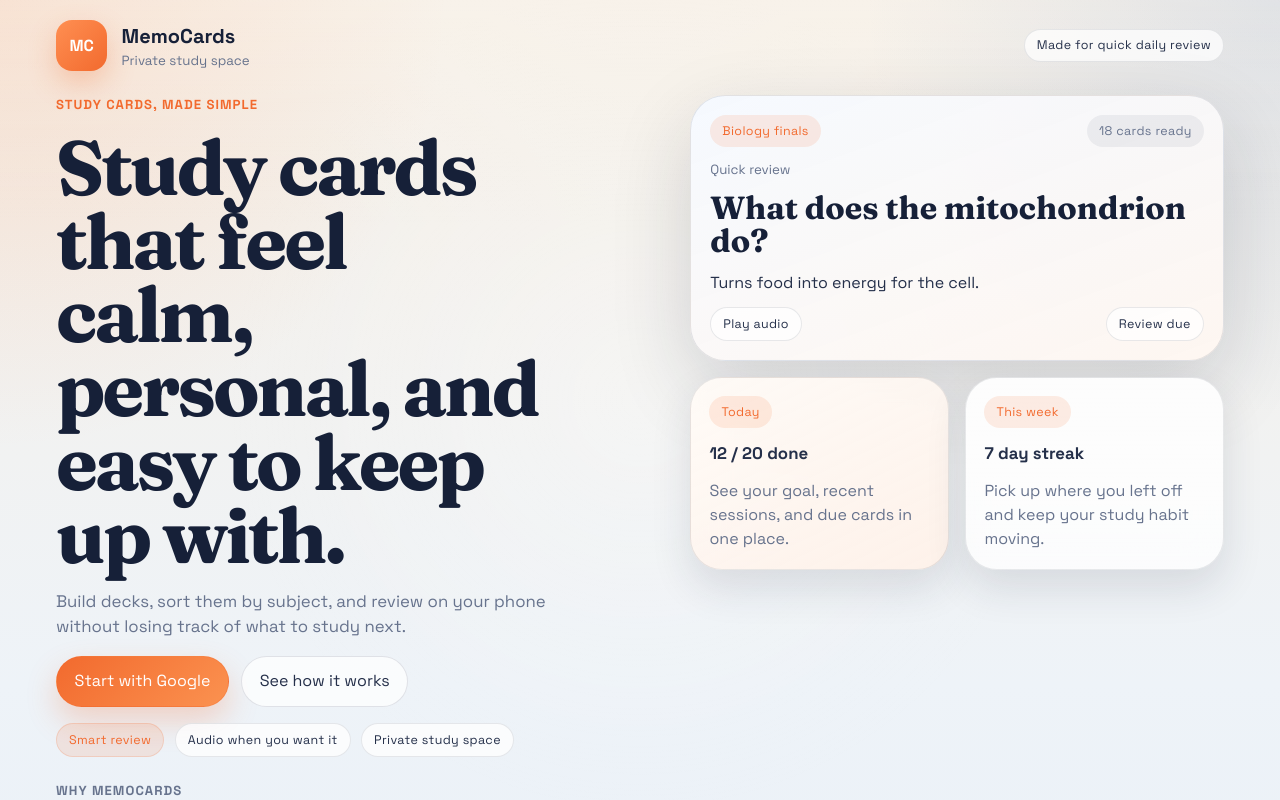
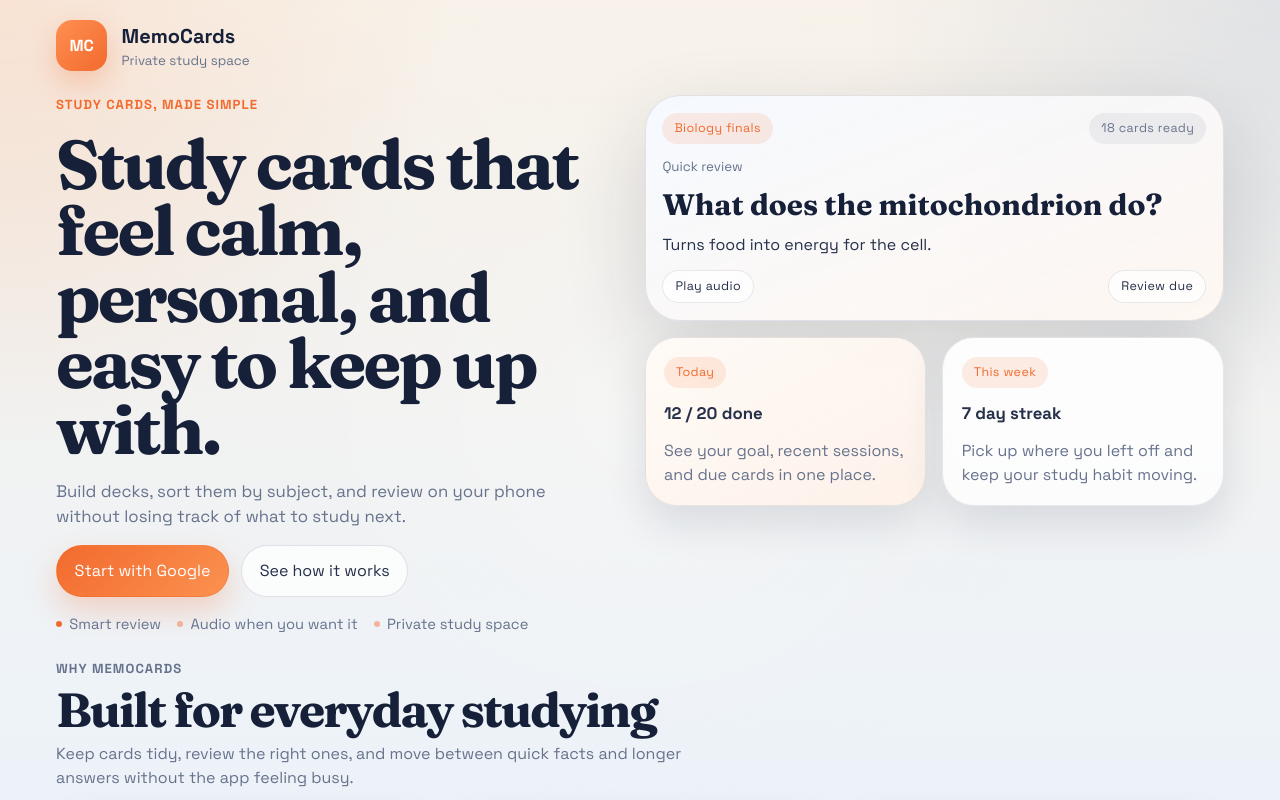
Before and after one commit to JustinTagarda/memocards, a Next.js app: page / in a window 1280 px wide. Shown: the top 800 px of the page. Built offline with nearby package versions, Linux system fonts and the light colour scheme; no server answers.

Commit message:
chore: checkpoint before dashboard refinement

```diff
--- a/src/app/globals.css
+++ b/src/app/globals.css
@@ -396,7 +396,6 @@ small,
   display: flex;
   flex-wrap: wrap;
   align-items: center;
-  justify-content: space-between;
   gap: 0.9rem;
 }
 
@@ -444,11 +443,12 @@ small,
 .landing-copy {
   align-content: start;
   gap: 1rem;
-  max-width: 41rem;
+  max-width: 39rem;
 }
 
 .landing-copy h1 {
-  max-width: 9ch;
+  max-width: 11ch;
+  font-size: clamp(2.85rem, 8vw, 4.95rem);
 }
 
 .landing-summary,
@@ -466,10 +466,30 @@ small,
   font-size: 1.05rem;
 }
 
-.landing-proof {
+.landing-notes {
   display: flex;
   flex-wrap: wrap;
-  gap: 0.65rem;
+  gap: 0.65rem 1rem;
+  color: var(--ink-muted);
+  font-size: 0.92rem;
+}
+
+.landing-notes span {
+  display: inline-flex;
+  align-items: center;
+  gap: 0.45rem;
+}
+
+.landing-notes span::before {
+  content: '';
+  width: 0.38rem;
+  height: 0.38rem;
+  border-radius: 999px;
+  background: rgba(242, 106, 46, 0.45);
+}
+
+.landing-notes span:first-child::before {
+  background: var(--accent);
 }
 
 .landing-visual {
@@ -510,7 +530,7 @@ small,
 }
 
 .study-preview {
-  padding: 1.2rem;
+  padding: 1.05rem;
   border-radius: calc(var(--radius-xl) + 0.2rem);
   border: 1px solid rgba(31, 39, 64, 0.11);
   box-shadow: var(--shadow-lg);
@@ -533,7 +553,7 @@ small,
 
 .study-preview__body strong {
   font-family: 'Fraunces', serif;
-  font-size: clamp(1.45rem, 5vw, 2rem);
+  font-size: clamp(1.35rem, 4.5vw, 1.85rem);
   line-height: 1.02;
   color: var(--ink-strong);
 }
@@ -1088,7 +1108,7 @@ textarea:focus {
 
   .landing-hero {
     gap: 1.5rem;
-    grid-template-columns: minmax(0, 1.05fr) minmax(20rem, 0.95fr);
+    grid-template-columns: minmax(0, 1fr) minmax(21rem, 1fr);
   }
 
   .deck-detail-hero,
@@ -1126,8 +1146,25 @@ textarea:focus {
   }
 
   .landing-hero {
-    grid-template-columns: minmax(0, 1.06fr) minmax(23rem, 0.94fr);
+    grid-template-columns: minmax(0, 0.98fr) minmax(24rem, 1.02fr);
     gap: 2rem;
+  }
+
+  .landing-copy h1 {
+    font-size: clamp(3rem, 5.4vw, 4.45rem);
+  }
+
+  .feature-grid {
+    grid-template-columns: repeat(6, minmax(0, 1fr));
+  }
+
+  .feature-card {
+    grid-column: span 2;
+  }
+
+  .feature-card:nth-last-child(2),
+  .feature-card:last-child {
+    grid-column: span 3;
   }
 
   .hero-panel {
--- a/src/views/LandingPage.tsx
+++ b/src/views/LandingPage.tsx
@@ -55,7 +55,6 @@ export function LandingPage() {
             <small>Private study space</small>
           </span>
         </Link>
-        <span className="status-pill">Made for quick daily review</span>
       </header>
 
       <section className="landing-hero">
@@ -90,10 +89,10 @@ export function LandingPage() {
             </a>
           </div>
 
-          <div className="landing-proof">
-            <span className="status-pill status-pill--warm">Smart review</span>
-            <span className="status-pill">Audio when you want it</span>
-            <span className="status-pill">Private study space</span>
+          <div className="landing-notes">
+            <span>Smart review</span>
+            <span>Audio when you want it</span>
+            <span>Private study space</span>
           </div>
         </div>
 
```
